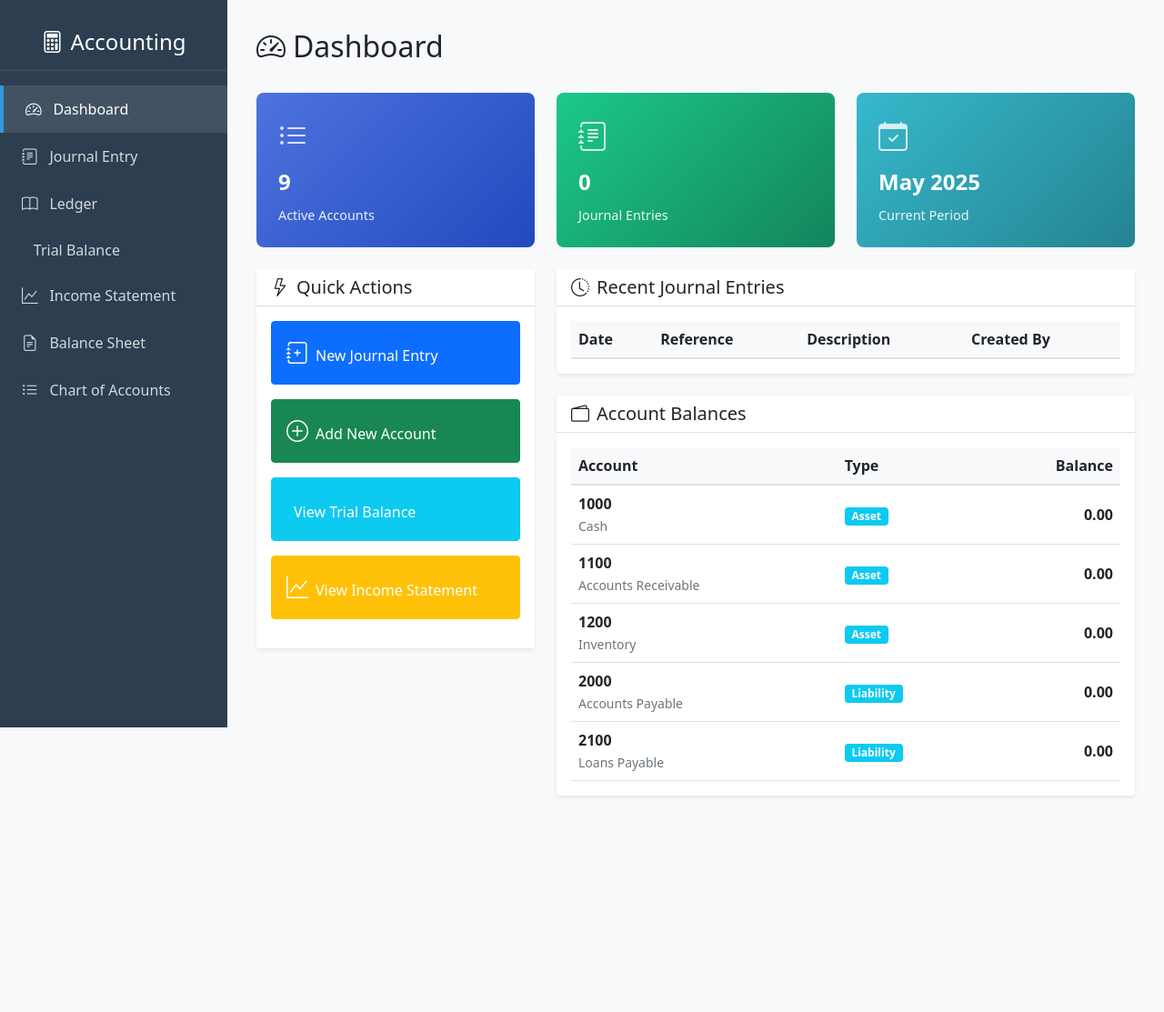
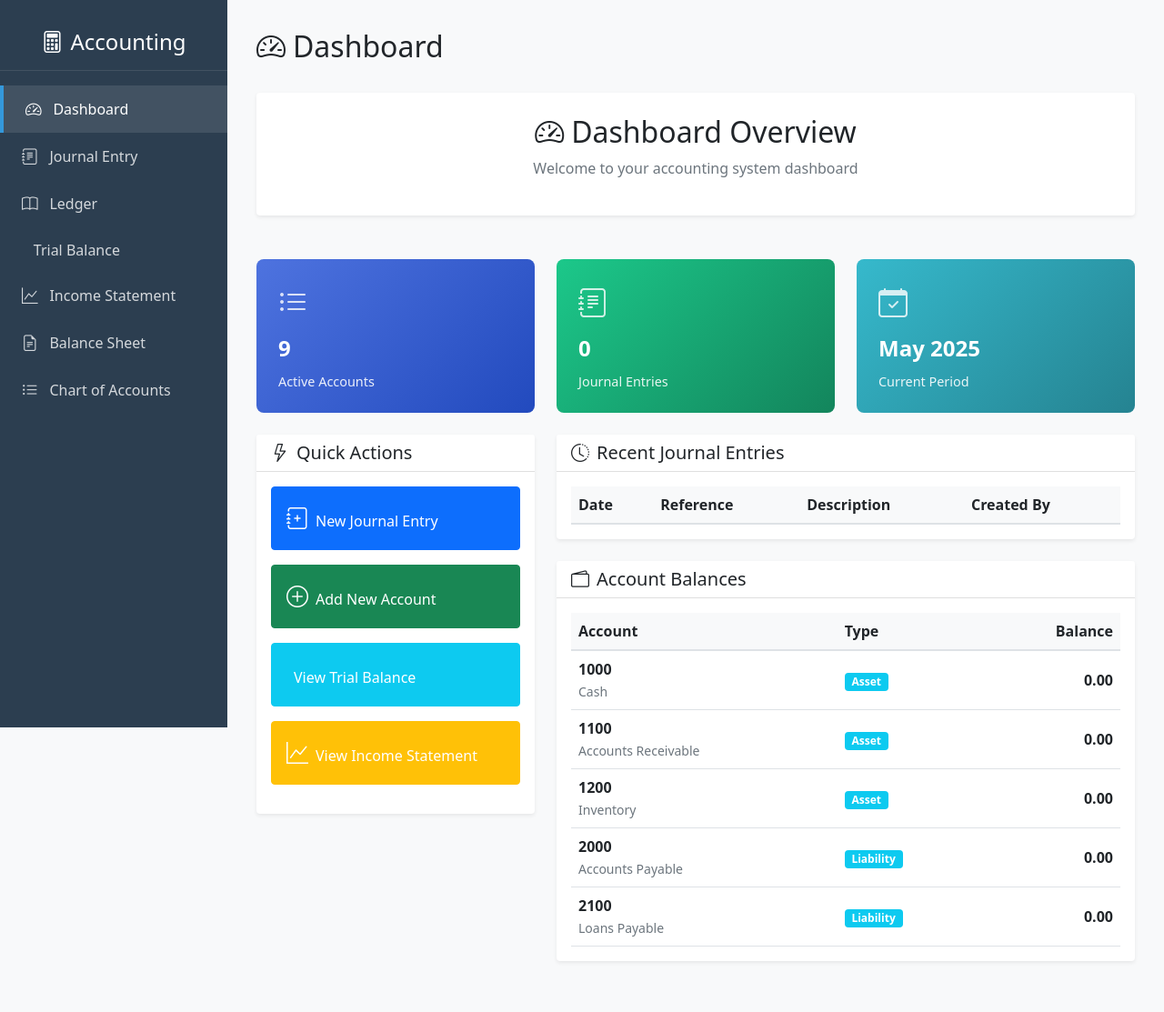
Before and after one commit to Pao69/Accounting-Automation, a PHP site: page / in a window 1280 px wide. Shown: the whole page at 91% size. Before the commit the page ends 876 px from the top, so only its background shows below. Run offline with PHP 8.4, Linux system fonts and the light colour scheme; data comes from the database, SQL or seed files in the repository; data that the repository does not hold is empty.

Commit message:
dashboard changed

```diff
--- a/dashboard.php
+++ b/dashboard.php
@@ -31,6 +31,16 @@ $accountBalances = $conn->query($sql);
 
 <!-- Statistics Cards -->
 <div class="row">
+    <div class="col-12 mb-4">
+        <div class="card">
+            <div class="card-body text-center py-4">
+                <h2 class="mb-0">
+                    <i class="bi bi-speedometer2 me-2"></i>Dashboard Overview
+                </h2>
+                <p class="text-muted mt-2">Welcome to your accounting system dashboard</p>
+            </div>
+        </div>
+    </div>
     <div class="col-md-4">
         <div class="stat-card" style="background: linear-gradient(135deg, #4e73df 0%, #224abe 100%);">
             <i class="bi bi-list-ul"></i>
```
